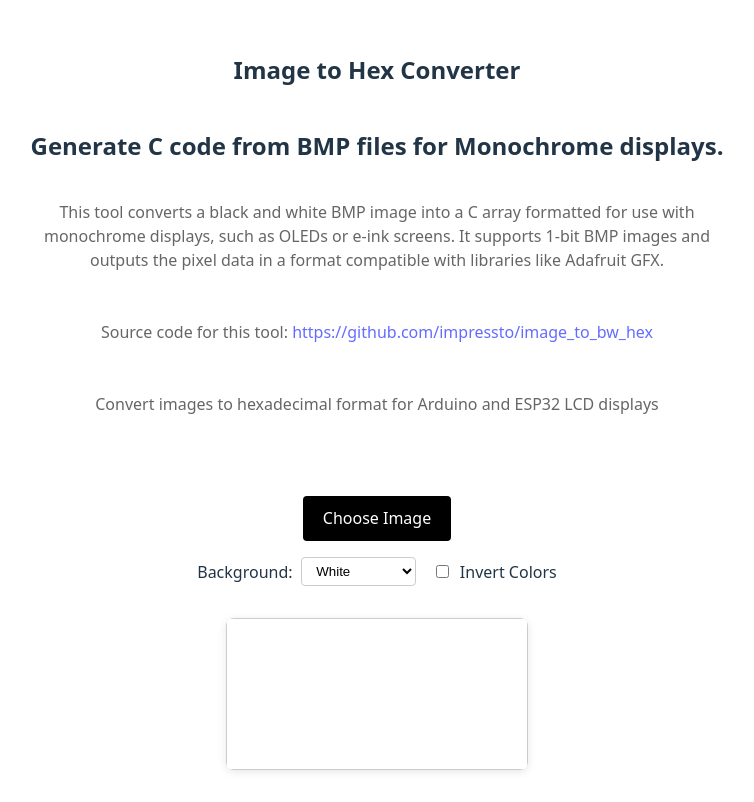
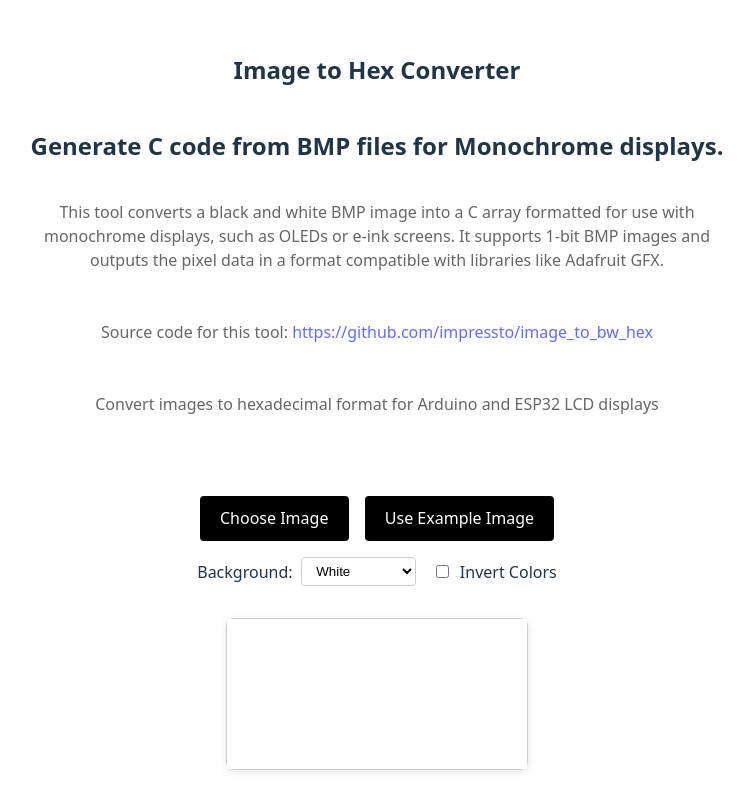
Before and after one commit to impressto/image_to_bw_hex, a React (Vite) app: page / in a window 1280 px wide. Shown: the whole page, without its empty margins (263-1017 px from the left). Built offline with nearby package versions, Linux system fonts and the light colour scheme.

Commit message:
Add example image functionality and improve file input layout

```diff
--- a/src/App.css
+++ b/src/App.css
@@ -86,10 +86,21 @@ button, .file-input-button {
 
 .file-input-container {
   position: relative;
+  width: 100%;
+}
+
+.button-wrapper {
+  display: flex;
+  gap: 1rem;
+  justify-content: center;
+}
+
+.file-input-wrapper {
+  position: relative;
   display: inline-block;
 }
 
-.file-input-container input[type="file"] {
+.file-input-wrapper input[type="file"] {
   position: absolute;
   left: 0;
   top: 0;
--- a/src/components/ImageConverter.tsx
+++ b/src/components/ImageConverter.tsx
@@ -20,6 +20,36 @@ export const ImageConverter = () => {
   const [hexOutput, setHexOutput] = useState<string>('');
   const [fileName, setFileName] = useState<string>('image');
   const canvasRef = useRef<HTMLCanvasElement>(null);
+  const fileInputRef = useRef<HTMLInputElement>(null);
+
+  const handleExampleImage = () => {
+    // We can directly use the image data URL and process it
+    const img = new Image();
+    img.onload = () => {
+      // Create a temporary canvas to get the image data URL
+      const tempCanvas = document.createElement('canvas');
+      tempCanvas.width = img.width;
+      tempCanvas.height = img.height;
+      const ctx = tempCanvas.getContext('2d');
+      if (!ctx) return;
+
+      ctx.drawImage(img, 0, 0);
+      const dataUrl = tempCanvas.toDataURL('image/png');
+
+      // Set the robot filename
+      const robotFileName = 'robot';
+      setFileName(robotFileName);
+      setImagePreview(dataUrl);
+      processImage(dataUrl, robotFileName);
+    };
+
+    // Load the example image (robot.png from public folder)
+    img.src = '/homelab/robot.png';  // Path to the robot example image
+    img.onerror = () => {
+      console.error('Failed to load robot image');
+      alert('Failed to load robot image. Please try uploading your own image.');
+    };
+  };
 
   const getCleanFileName = (name: string) => {
     // Remove extension and any path
@@ -147,8 +177,13 @@ const unsigned char ${cleanName}[] PROGMEM = {
     <div className="image-converter">
       <div className="controls">
         <div className="file-input-container">
-          <div className="file-input-button">Choose Image</div>
-          <input type="file" accept="image/*" onChange={handleFileSelect} title=" " />
+          <div className="button-wrapper">
+            <div className="file-input-wrapper">
+              <div className="file-input-button">Choose Image</div>
+              <input type="file" accept="image/*" onChange={handleFileSelect} ref={fileInputRef} title=" " />
+            </div>
+            <button onClick={handleExampleImage} className="file-input-button" type="button">Use Example Image</button>
+          </div>
         </div>
 
         <div className="settings">
```
Also changed, not shown: public/examples/example.png (added), public/robot.png (added).
